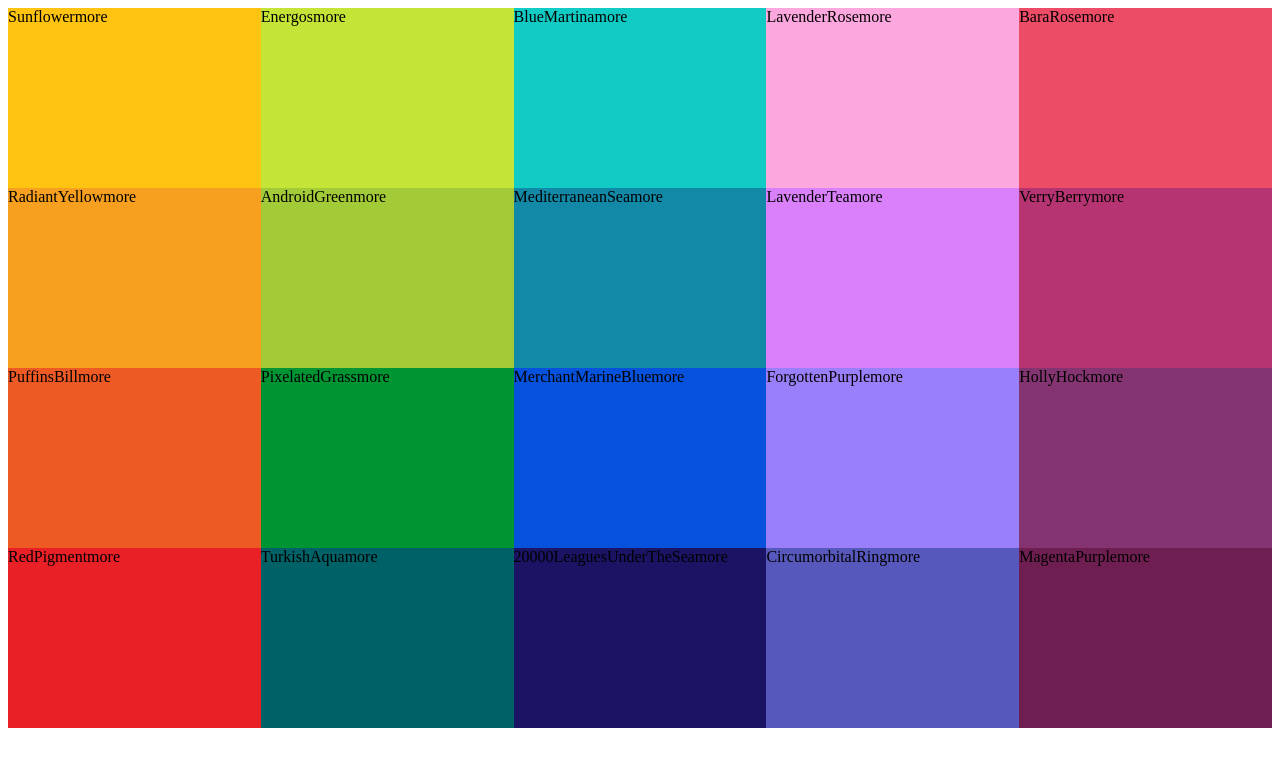
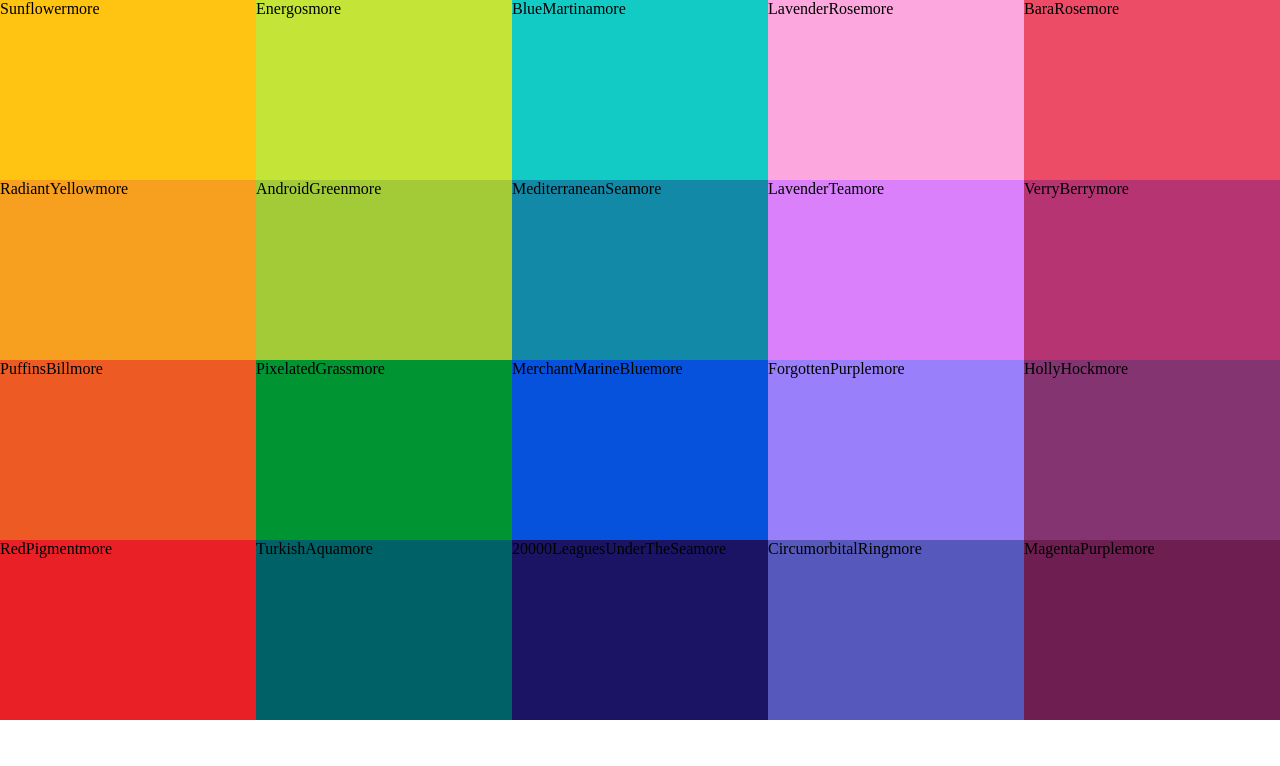
Before and after one commit to neopythe/react-colours, a React (Vite) app: page / in a window 1280 px wide. Shown: the top 766 px of the page. Built offline with nearby package versions, Linux system fonts and the light colour scheme.

Commit message:
create index.css file and remove default body margin

```diff
--- /dev/null
+++ b/src/index.css
@@ -0,0 +1,3 @@
+body {
+  margin: 0;
+}
--- a/src/main.jsx
+++ b/src/main.jsx
@@ -1,6 +1,8 @@
 import React from 'react'
 import ReactDOM from 'react-dom/client'
 import App from './App'
+
+import './index.css'
 
 ReactDOM.createRoot(document.getElementById('root')).render(
   <React.StrictMode>
```
